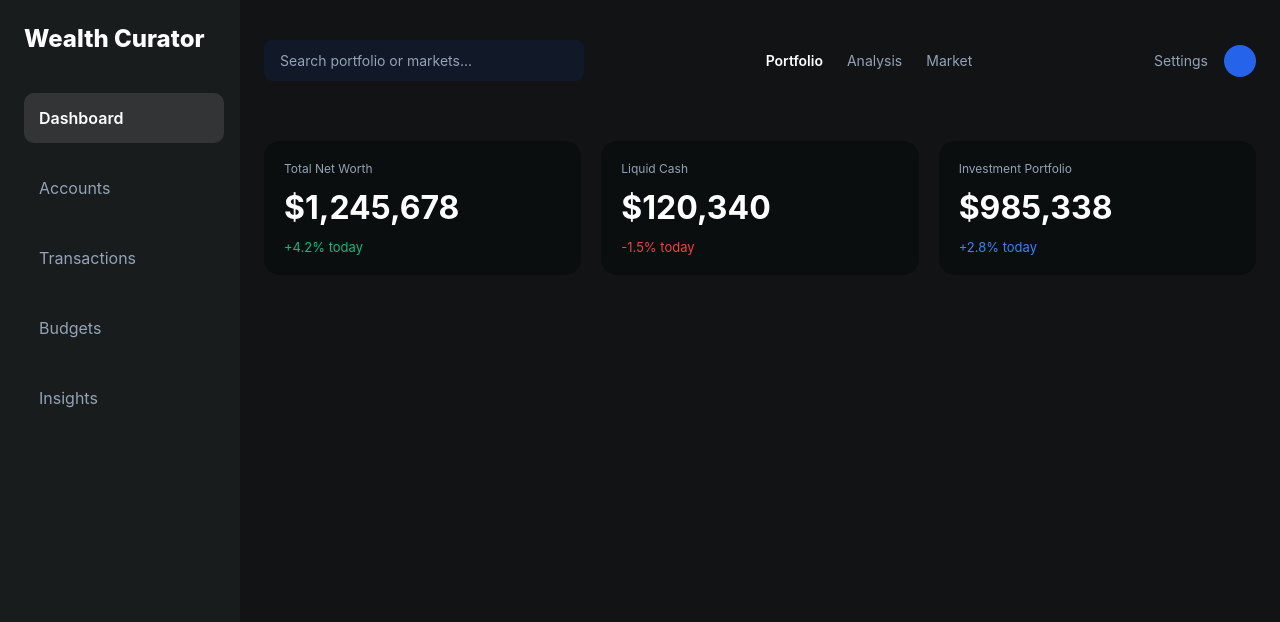
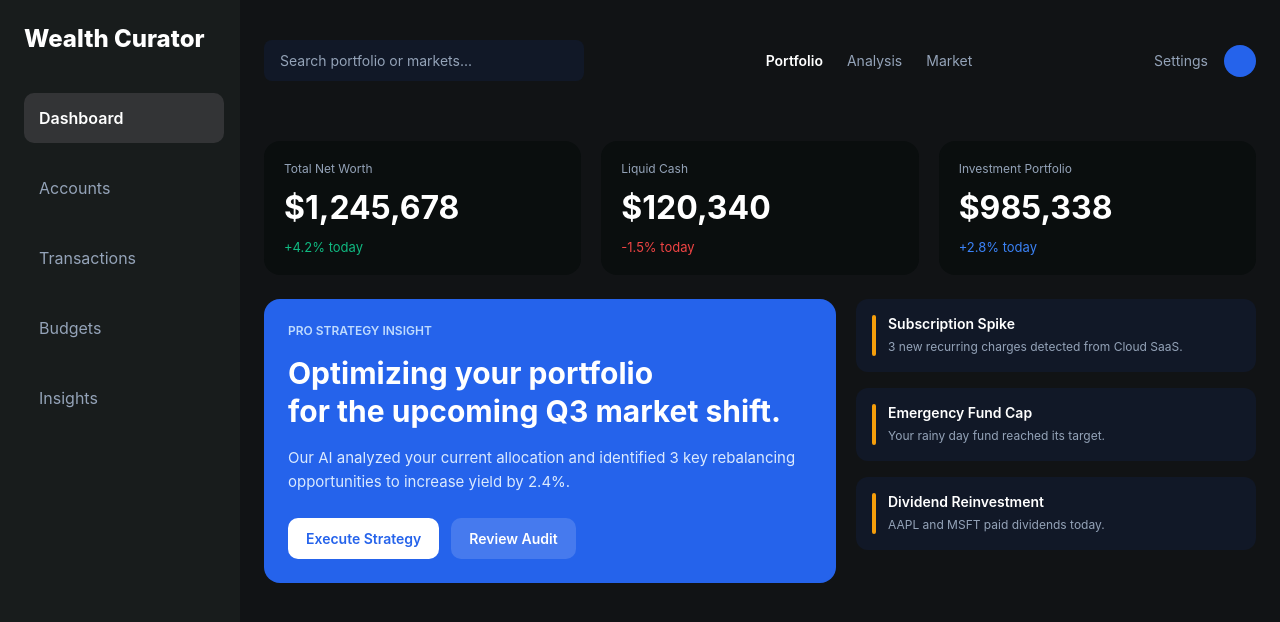
Before and after one commit to Arjun8124/finance-dashboard, a React (Vite) app: page / in a window 1280 px wide. Shown: the top 622 px of the page. Built offline with nearby package versions, Linux system fonts and the light colour scheme.

Commit message:
feat: implement StrategyCard and AlertCard components within the dashboard screen

```diff
--- /dev/null
+++ b/src/components/AlertCard/AlertCard.styles.ts
@@ -0,0 +1,34 @@
+import { StyleSheet } from "react-native";
+
+export const styles = StyleSheet.create({
+  container: {
+    flexDirection: "row",
+    backgroundColor: "#111827",
+    borderRadius: 12,
+    padding: 16,
+    gap: 12,
+  },
+
+  indicator: {
+    width: 4,
+    borderRadius: 2,
+    backgroundColor: "#F59E0B",
+  },
+
+  content: {
+    flex: 1,
+  },
+
+  title: {
+    color: "#FFFFFF",
+    fontSize: 14,
+    fontWeight: "600",
+    marginBottom: 6,
+  },
+
+  description: {
+    color: "#94A3B8",
+    fontSize: 12,
+    lineHeight: 18,
+  },
+});
--- /dev/null
+++ b/src/components/AlertCard/AlertCard.tsx
@@ -0,0 +1,21 @@
+import { View, Text } from "react-native";
+import { styles } from "./AlertCard.styles";
+
+type AlertCardProps = {
+  title: string;
+  description: string;
+};
+
+export default function AlertCard({ title, description }: AlertCardProps) {
+  return (
+    <View style={styles.container}>
+      <View style={styles.indicator} />
+
+      <View style={styles.content}>
+        <Text style={styles.title}>{title}</Text>
+
+        <Text style={styles.description}>{description}</Text>
+      </View>
+    </View>
+  );
+}
--- /dev/null
+++ b/src/components/AlertCard/index.ts
@@ -0,0 +1 @@
+export { default } from "./AlertCard";
--- /dev/null
+++ b/src/components/StrategyCard/StrategyCard.styles.ts
@@ -0,0 +1,85 @@
+import { StyleSheet } from "react-native";
+
+export const styles = StyleSheet.create({
+  container: {
+    backgroundColor: "#2563EB",
+
+    borderRadius: 16,
+
+    padding: 24,
+
+    flex: 1,
+
+    minHeight: 240,
+  },
+
+  label: {
+    color: "#BFDBFE",
+
+    fontSize: 12,
+
+    fontWeight: "600",
+
+    marginBottom: 16,
+  },
+
+  title: {
+    color: "#FFFFFF",
+
+    fontSize: 30,
+
+    fontWeight: "700",
+
+    lineHeight: 38,
+
+    marginBottom: 16,
+  },
+
+  description: {
+    color: "#DBEAFE",
+
+    fontSize: 15,
+
+    lineHeight: 24,
+
+    marginBottom: 24,
+  },
+
+  buttonContainer: {
+    flexDirection: "row",
+
+    gap: 12,
+  },
+
+  primaryButton: {
+    backgroundColor: "#FFFFFF",
+
+    paddingHorizontal: 18,
+
+    paddingVertical: 12,
+
+    borderRadius: 10,
+  },
+
+  primaryText: {
+    color: "#2563EB",
+
+    fontWeight: "600",
+  },
+
+  secondaryButton: {
+    backgroundColor: "rgba(255,255,255,0.15)",
+
+    paddingHorizontal: 18,
+
+    paddingVertical: 12,
+
+    borderRadius: 10,
+  },
+
+  secondaryText: {
+    color: "#FFFFFF",
+
+    fontWeight: "600",
+  },
+});
--- /dev/null
+++ b/src/components/StrategyCard/StrategyCard.tsx
@@ -0,0 +1,30 @@
+import { View, Text, Pressable } from "react-native";
+import { styles } from "./StrategyCard.styles";
+
+export default function StrategyCard() {
+  return (
+    <View style={styles.container}>
+      <Text style={styles.label}>PRO STRATEGY INSIGHT</Text>
+
+      <Text style={styles.title}>
+        Optimizing your portfolio{"\n"}
+        for the upcoming Q3 market shift.
+      </Text>
+
+      <Text style={styles.description}>
+        Our AI analyzed your current allocation and identified 3 key rebalancing
+        opportunities to increase yield by 2.4%.
+      </Text>
+
+      <View style={styles.buttonContainer}>
+        <Pressable style={styles.primaryButton}>
+          <Text style={styles.primaryText}>Execute Strategy</Text>
+        </Pressable>
+
+        <Pressable style={styles.secondaryButton}>
+          <Text style={styles.secondaryText}>Review Audit</Text>
+        </Pressable>
+      </View>
+    </View>
+  );
+}
--- /dev/null
+++ b/src/components/StrategyCard/index.ts
@@ -0,0 +1 @@
+export { default } from "./StrategyCard";
--- a/src/screens/DashBoard/DashBoard.styles.ts
+++ b/src/screens/DashBoard/DashBoard.styles.ts
@@ -15,4 +15,9 @@ export const styles = StyleSheet.create({
     gap: 20,
     marginTop: 20,
   },
+  strategy: {
+    flexDirection: "row",
+    gap: 20,
+    marginTop: 24,
+  },
 });
--- a/src/screens/DashBoard/DashBoard.tsx
+++ b/src/screens/DashBoard/DashBoard.tsx
@@ -3,6 +3,8 @@ import Sidebar from "../../components/Sidebar/Sidebar";
 import Header from "../../components/Header";
 import MetricCard from "../../components/MetricCard";
 import { styles } from "./DashBoard.styles";
+import StrategyCard from "../../components/StrategyCard";
+import AlertCard from "../../components/AlertCard";
 
 export default function DashBoard() {
   return (
@@ -31,6 +33,31 @@ export default function DashBoard() {
             color="#3B82F6"
           />
         </View>
+        <View style={styles.strategy}>
+          <StrategyCard />
+
+          <View
+            style={{
+              width: 400,
+              gap: 16,
+            }}
+          >
+            <AlertCard
+              title="Subscription Spike"
+              description="3 new recurring charges detected from Cloud SaaS."
+            />
+
+            <AlertCard
+              title="Emergency Fund Cap"
+              description="Your rainy day fund reached its target."
+            />
+
+            <AlertCard
+              title="Dividend Reinvestment"
+              description="AAPL and MSFT paid dividends today."
+            />
+          </View>
+        </View>
       </View>
     </View>
   );
```
